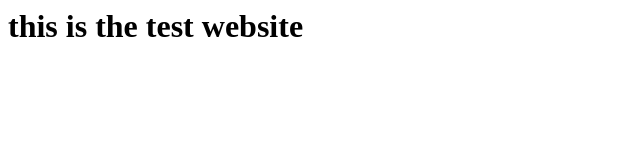
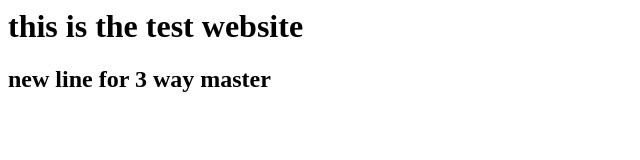
Before and after one commit to jsameer01/webtest, a plain HTML site: page index.html in a window 1280 px wide. Shown: the whole page, without its empty margins (0-640 px from the left). Drawn offline with Linux system fonts and the light colour scheme.

Commit message:
threeway-test

```diff
--- a/index.html
+++ b/index.html
@@ -1 +1,2 @@
 <h1> this is the test website </h1>
+<h2> new line for 3 way master</h2>
```
